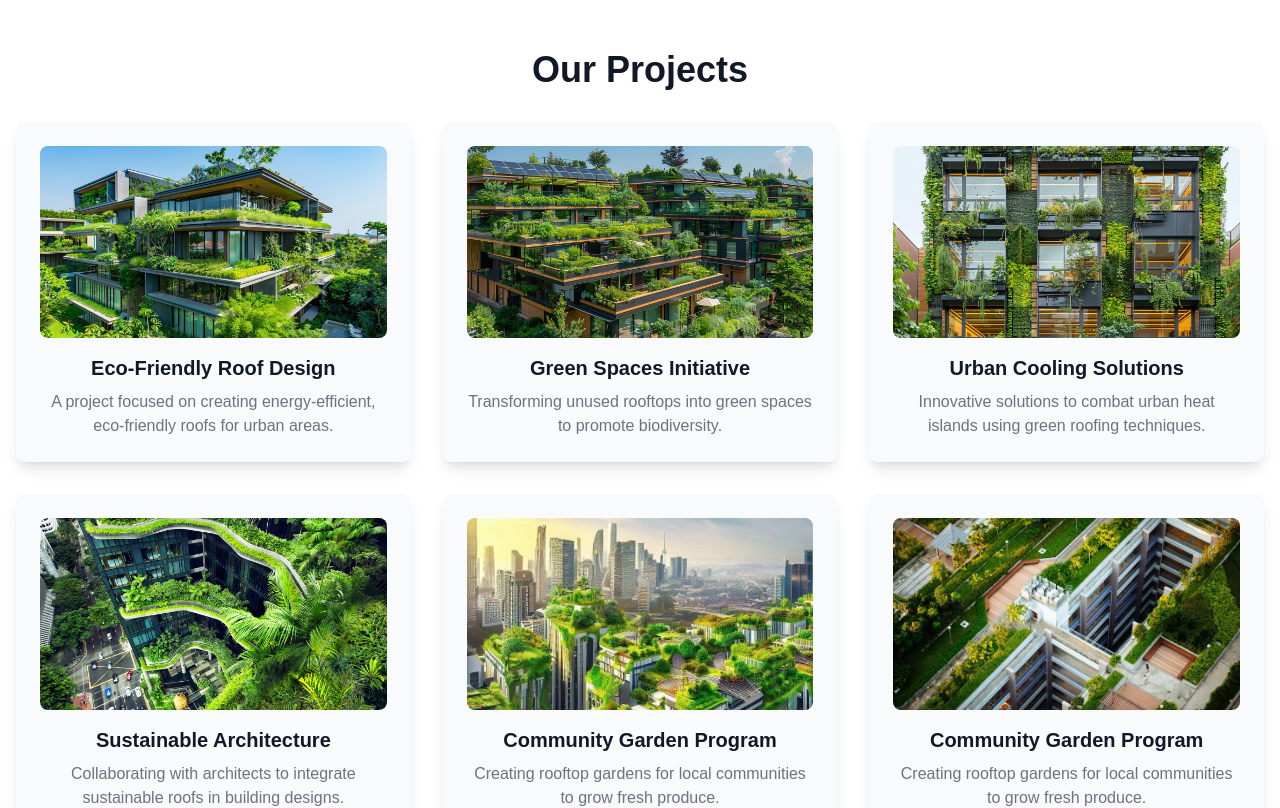
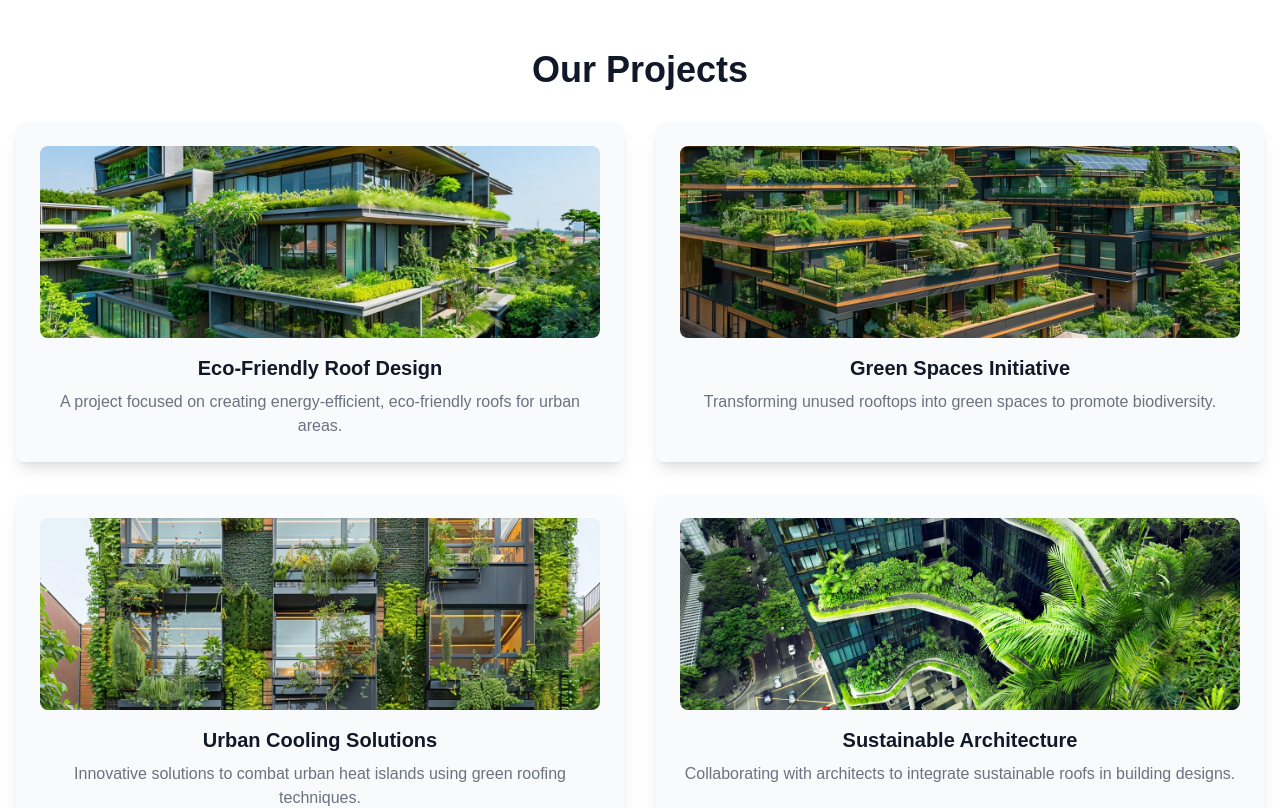
Before and after one commit to ahmed15ayman7/bezrah, a Next.js app: page /about in a window 1280 px wide. Shown: the part 1060-1868 px from the top of the page. Built offline with nearby package versions, Linux system fonts and the light colour scheme; no server answers.

Commit message:
Update page.tsx

```diff
--- a/app/about/page.tsx
+++ b/app/about/page.tsx
@@ -266,7 +266,7 @@
         {/* Projects Section */}
         <div className="content-section mt-16">
           <h2 className="text-4xl font-semibold text-gray-900">Our Projects</h2>
-          <div className="mt-8 grid grid-cols-1 sm:grid-cols-2 lg:grid-cols-3 gap-8">
+          <div className="mt-8 grid  grid-cols-1 sm:grid-cols-2 lg:grid-cols-2 gap-8">
             {projectsData.map((project, index) => (
               <div
                 key={index}
```
